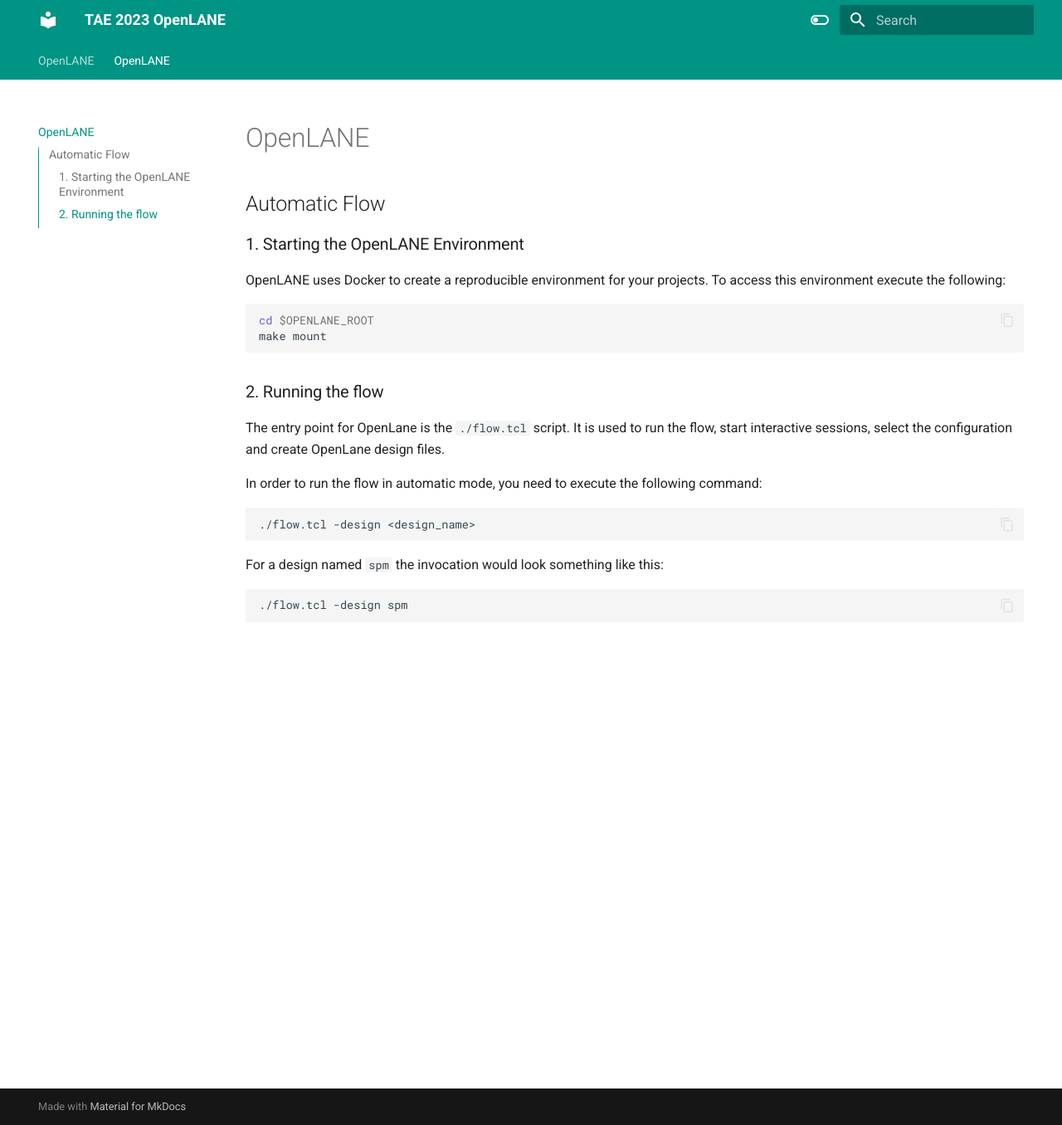
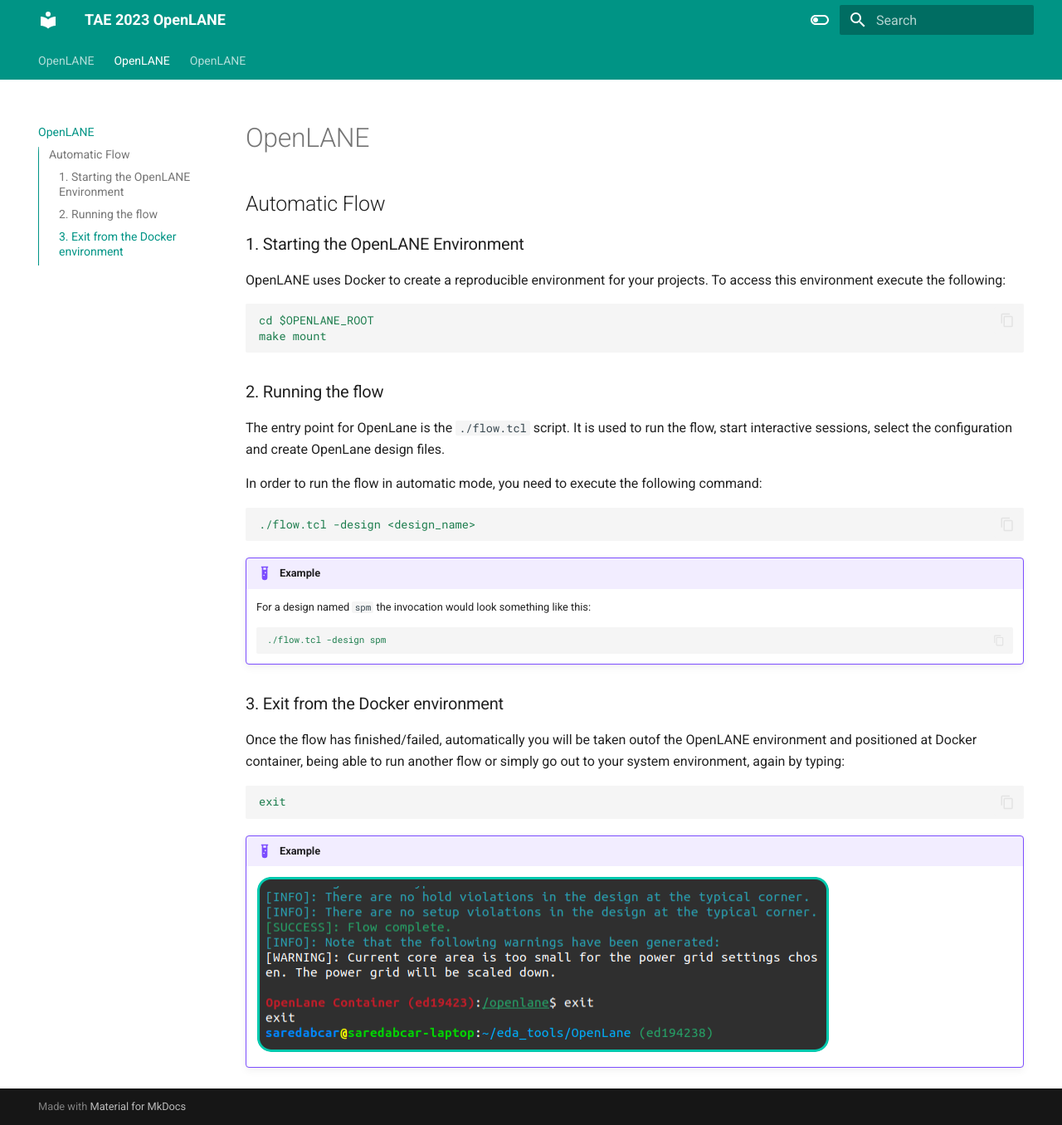
Before and after one commit to saredabcar/tae_2023_ol, an MkDocs documentation site: the page built from docs/automatic.md, in a window 1280 px wide and 1356 px high. Shown: the whole window at 83% size. Built offline with MkDocs 1.6.1 and Material for MkDocs 9.7.7, drawn with Linux system fonts in a browser that asks for light colours.

Commit message:
[DOCS] Tab 'extra' was added // 'Automatic' section was improved

````diff
--- a/docs/Automatic.md
+++ b/docs/automatic.md
@@ -6,7 +6,7 @@
 
 OpenLANE uses Docker to create a reproducible environment for your projects. To access this environment execute the following:
 
-```sh
+```yaml
 cd $OPENLANE_ROOT
 make mount
 ```
@@ -17,12 +17,22 @@
 
 In order to run the flow in automatic mode, you need to execute the following command:
 
-```sh
+```yaml
 ./flow.tcl -design <design_name>
 ```
+!!!example
+	For a design named `spm` the invocation would look something like this:
 
-For a design named `spm` the invocation would look something like this:
+	```yaml
+	./flow.tcl -design spm
+	```
 
-```sh
-./flow.tcl -design spm
+### 3. Exit from the Docker environment
+Once the flow has finished/failed, automatically you will be taken outof the OpenLANE environment and positioned at Docker container, being able to run another flow or simply go out to your system environment, again by typing:
+
+```yaml
+exit
 ```
+
+!!!example
+	![Exiting docker](https://raw.githubusercontent.com/saredabcar/tae_2023_ol/main/assets/images/exit_docker_autom_flow.png)
````
Also changed, not shown: docs/extra.md (added, +110 -0 lines), docs/index.md (+3 -2 lines), assets/images/exit_docker_autom_flow.png (added).
